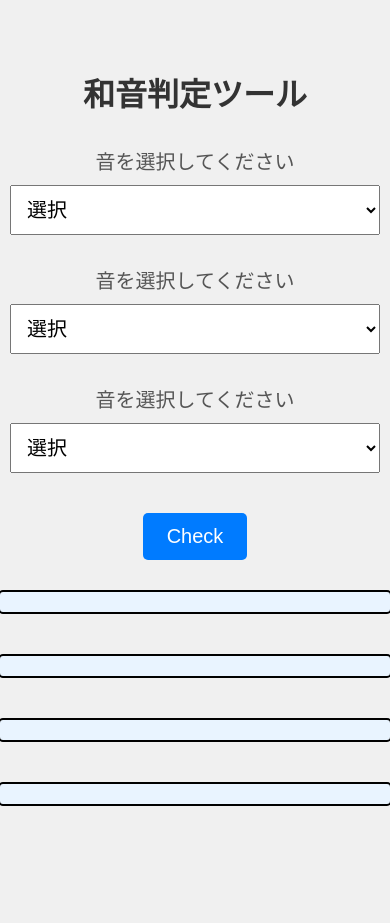
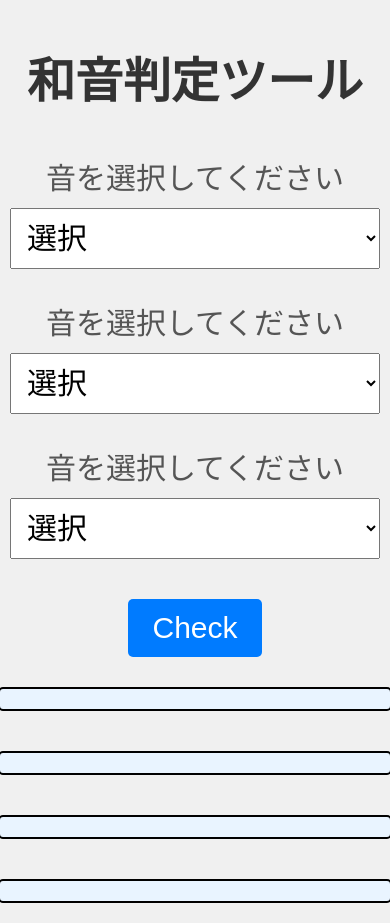
Before and after one commit to ab-mshr/chord, a plain HTML site: page index.html in a window 390 px wide. Before the commit the page ends 864 px from the top, so only its background shows below. Drawn offline with Linux system fonts and the light colour scheme.

Commit message:
Add files via upload

```diff
--- a/styles.css
+++ b/styles.css
@@ -71,11 +71,11 @@ p {
     }
 
     h1 {
-        font-size: 32px;
+        font-size: 48px;  /* 1.5倍に拡大 */
     }
 
     label, select, input[type="button"], p {
-        font-size: 20px;
+        font-size: 30px;  /* 1.5倍に拡大 */
     }
 
     input[type="button"] {
@@ -84,6 +84,6 @@ p {
     }
 
     #msg_one, #msg_three, #msg_five, #msg_witch {
-        font-size: 20px;
+        font-size: 30px;  /* 1.5倍に拡大 */
     }
 }
```
